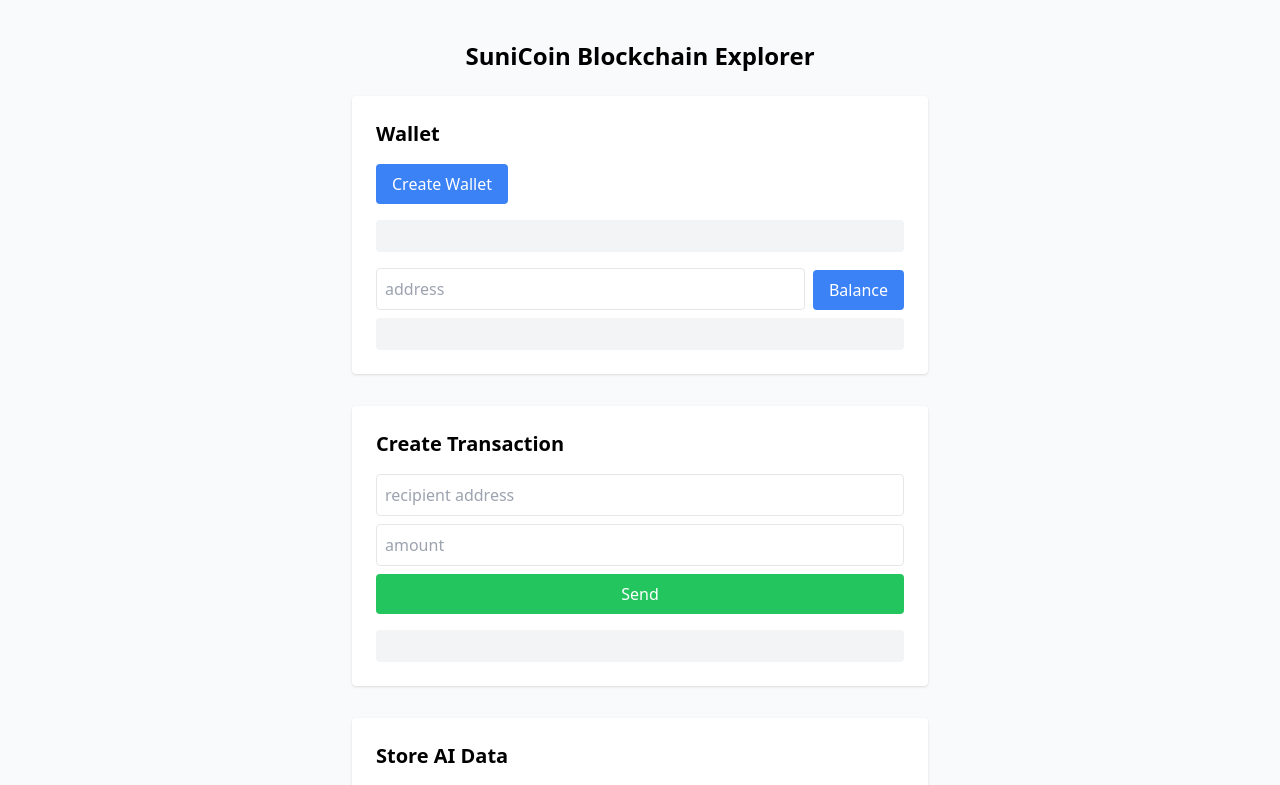
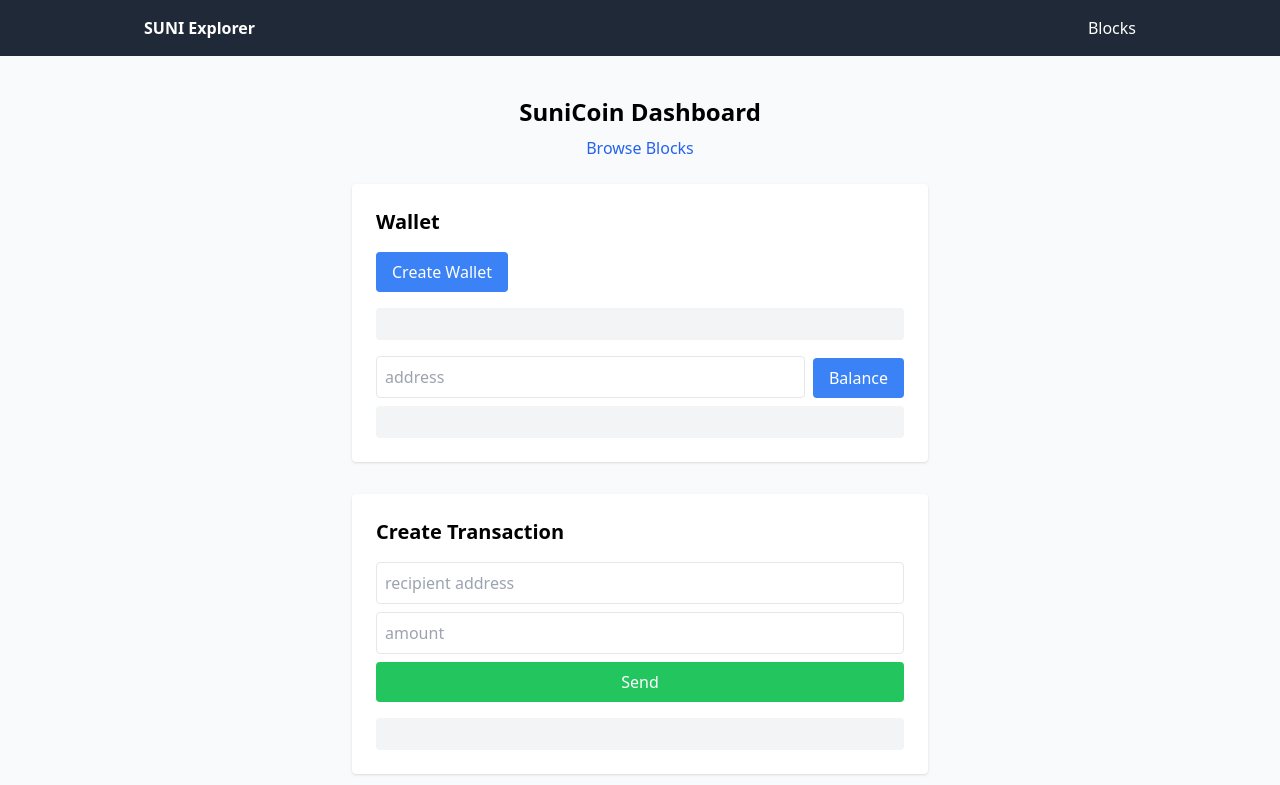
Before and after one commit to edinsoncs/suni-coin, a Next.js app: page / in a window 1280 px wide. Shown: the top 785 px of the page. Built offline with nearby package versions, Linux system fonts and the light colour scheme; no server answers.

Commit message:
Add Tailwind-based explorer UI

```diff
--- /dev/null
+++ b/components/Layout.js
@@ -0,0 +1,19 @@
+import Link from 'next/link';
+
+export default function Layout({ children }) {
+  return (
+    <div className="min-h-screen bg-gray-50">
+      <header className="bg-gray-800 text-white">
+        <nav className="max-w-5xl mx-auto flex justify-between items-center p-4">
+          <Link href="/" className="font-semibold hover:underline">SUNI Explorer</Link>
+          <div className="space-x-4">
+            <Link href="/blocks" className="hover:underline">Blocks</Link>
+          </div>
+        </nav>
+      </header>
+      <main className="max-w-5xl mx-auto p-4">
+        {children}
+      </main>
+    </div>
+  );
+}
--- /dev/null
+++ b/pages/_app.js
@@ -0,0 +1,9 @@
+import Layout from '../components/Layout';
+
+export default function App({ Component, pageProps }) {
+  return (
+    <Layout>
+      <Component {...pageProps} />
+    </Layout>
+  );
+}
--- a/pages/index.js
+++ b/pages/index.js
@@ -95,8 +95,11 @@ export default function Home() {
   }
 
   return (
-    <div className="min-h-screen bg-gray-50 py-10 px-4">
-      <h1 className="text-2xl font-bold mb-6 text-center">SuniCoin Blockchain Explorer</h1>
+    <div className="py-6">
+      <h1 className="text-2xl font-bold mb-2 text-center">SuniCoin Dashboard</h1>
+      <p className="text-center mb-6">
+        <a href="/blocks" className="text-blue-600 hover:underline">Browse Blocks</a>
+      </p>
 
       <section className="mb-8 max-w-xl mx-auto bg-white p-6 rounded shadow">
         <h2 className="text-xl font-semibold mb-4">Wallet</h2>
```
Also changed, not shown: pages/blocks/[hash].js (added, +29 -0 lines), pages/blocks/index.js (added, +46 -0 lines), 1 other file (tests, documents, lock files or other folders).
